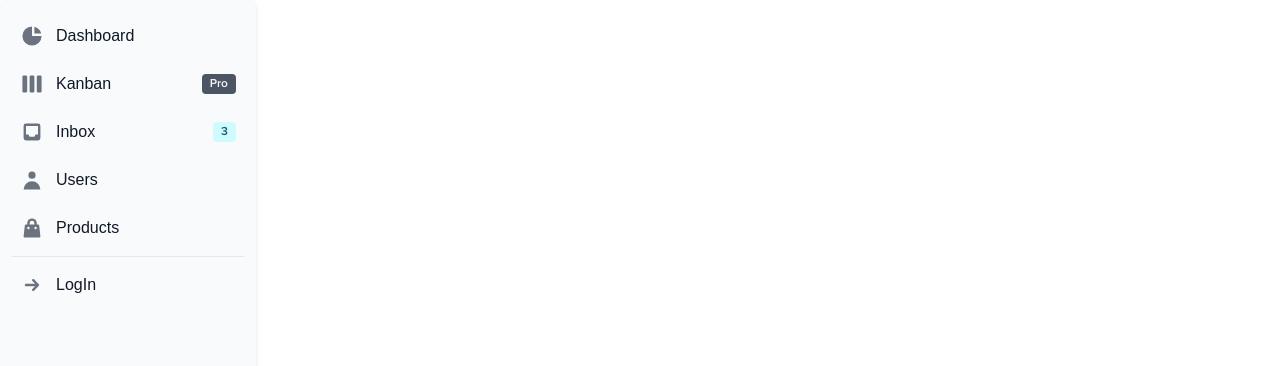
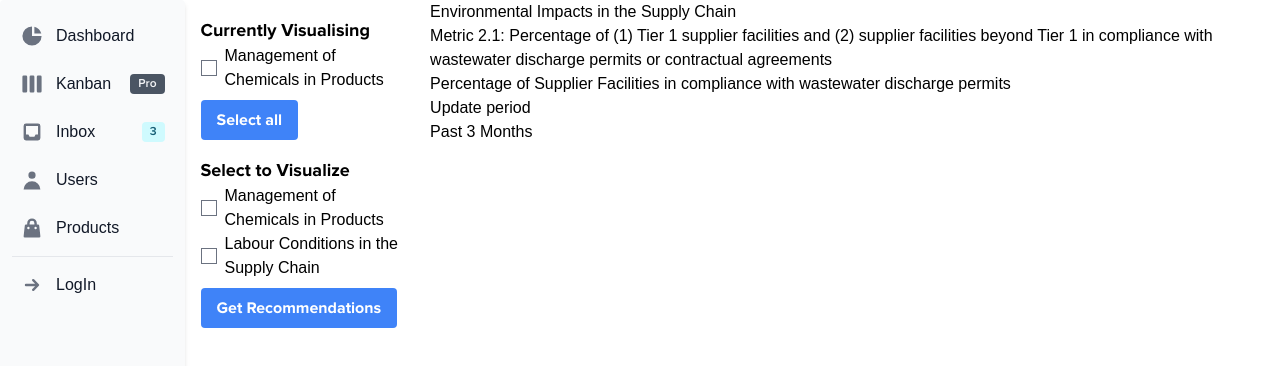
Before and after one commit to unicesng/laptop_boys, a React (Vite) app in the folder frontend/: page /data in a window 1280 px wide. Shown: the top 366 px of the page. Built offline with nearby package versions, Linux system fonts and the light colour scheme; no server answers; a web font is replaced by a local one.

Commit message:
add data

```diff
--- /dev/null
+++ b/frontend/src/Data.tsx
@@ -0,0 +1,77 @@
+// import './DataVisualizationApp.css'; // Assuming you have a corresponding CSS file for styles
+
+const Data: React.FC = () => {
+  return (
+    <div className="flex">
+      <SideBar />
+      <MainContent />
+    </div>
+  );
+};
+
+const SideBar: React.FC = () => {
+  // Add logic to handle selection of metrics and visualization options
+  return (
+    <aside className="sidebar p-4">
+      <div className="current-visualizing">
+        <h3 className="text-lg font-bold">Currently Visualising</h3>
+        <label className="flex items-center">
+          <input type="checkbox" className="mr-2" /> Management of Chemicals in Products
+        </label>
+        <button className="mt-2 bg-blue-500 hover:bg-blue-700 text-white font-bold py-2 px-4 rounded">
+          Select all
+        </button>
+      </div>
+      <div className="select-to-visualize mt-4">
+        <h3 className="text-lg font-bold">Select to Visualize</h3>
+        {/* These would be dynamic based on the data */}
+        <label className="flex items-center">
+          <input type="checkbox" className="mr-2" /> Management of Chemicals in Products
+        </label>
+        <label className="flex items-center">
+          <input type="checkbox" className="mr-2" /> Labour Conditions in the Supply Chain
+        </label>
+        {/* Add additional options as necessary */}
+        <button className="mt-2 bg-blue-500 hover:bg-blue-700 text-white font-bold py-2 px-4 rounded">
+          Get Recommendations
+        </button>
+      </div>
+    </aside>
+  );
+};
+
+const MainContent: React.FC = () => {
+  return (
+    <main className="main-content">
+      <Header />
+      <ChartSection />
+    </main>
+  );
+};
+
+const Header: React.FC = () => {
+  return (
+    <header className="header">
+      <h2>Environmental Impacts in the Supply Chain</h2>
+      <p>Metric 2.1: Percentage of (1) Tier 1 supplier facilities and (2) supplier facilities beyond Tier 1 in compliance with wastewater discharge permits or contractual agreements</p>
+    </header>
+  );
+};
+
+const ChartSection: React.FC = () => {
+  // Chart rendering logic will go here. You could use a library like Chart.js or D3.js
+  return (
+    <section className="chart-section">
+      <h3>Percentage of Supplier Facilities in compliance with wastewater discharge permits</h3>
+      {/* This button would likely trigger a modal or another component to update the period */}
+      <button>Update period</button>
+      <div className="chart-container">
+        {/* The chart would be rendered inside this div */}
+      </div>
+      {/* Additional UI elements for controlling the chart (e.g., time period selection) */}
+      <button>Past 3 Months</button>
+    </section>
+  );
+};
+
+export default Data;
--- a/frontend/src/main.tsx
+++ b/frontend/src/main.tsx
@@ -7,6 +7,7 @@ import "./index.css";
 import SidebarNav from "./SideBarNav.tsx";
 import Dashboard from "./Dashboard.tsx";
 import Metric from "./Metric.tsx";
+import Data from "./Data.tsx";
 
 ReactDOM.createRoot(document.getElementById("root")!).render(
   <BrowserRouter>
@@ -18,6 +19,7 @@ ReactDOM.createRoot(document.getElementById("root")!).render(
         <Route path="/dashboard" element={<Dashboard />} />
         <Route path="/profile" element={<Profile />} />
         <Route path="/metric" element={<Metric />} />
+        <Route path="/data" element={<Data />} />
       </Routes>
     </div>
   </BrowserRouter>
```
